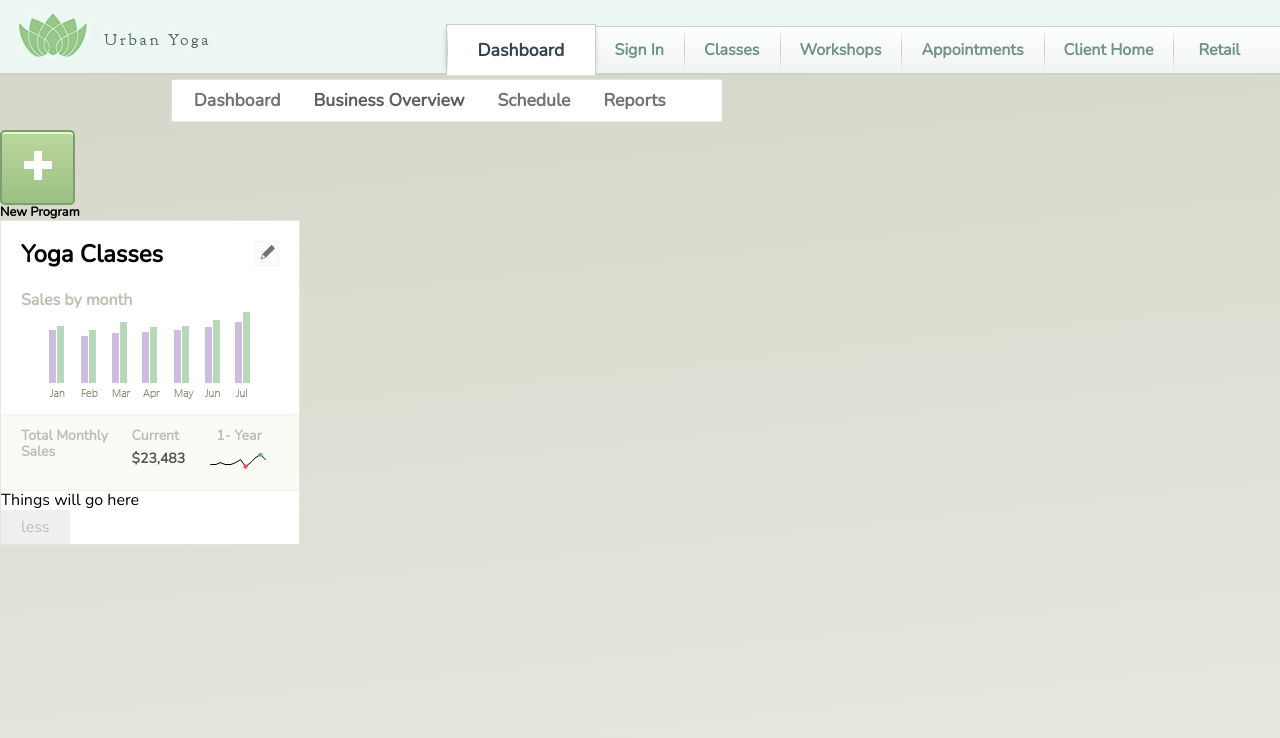
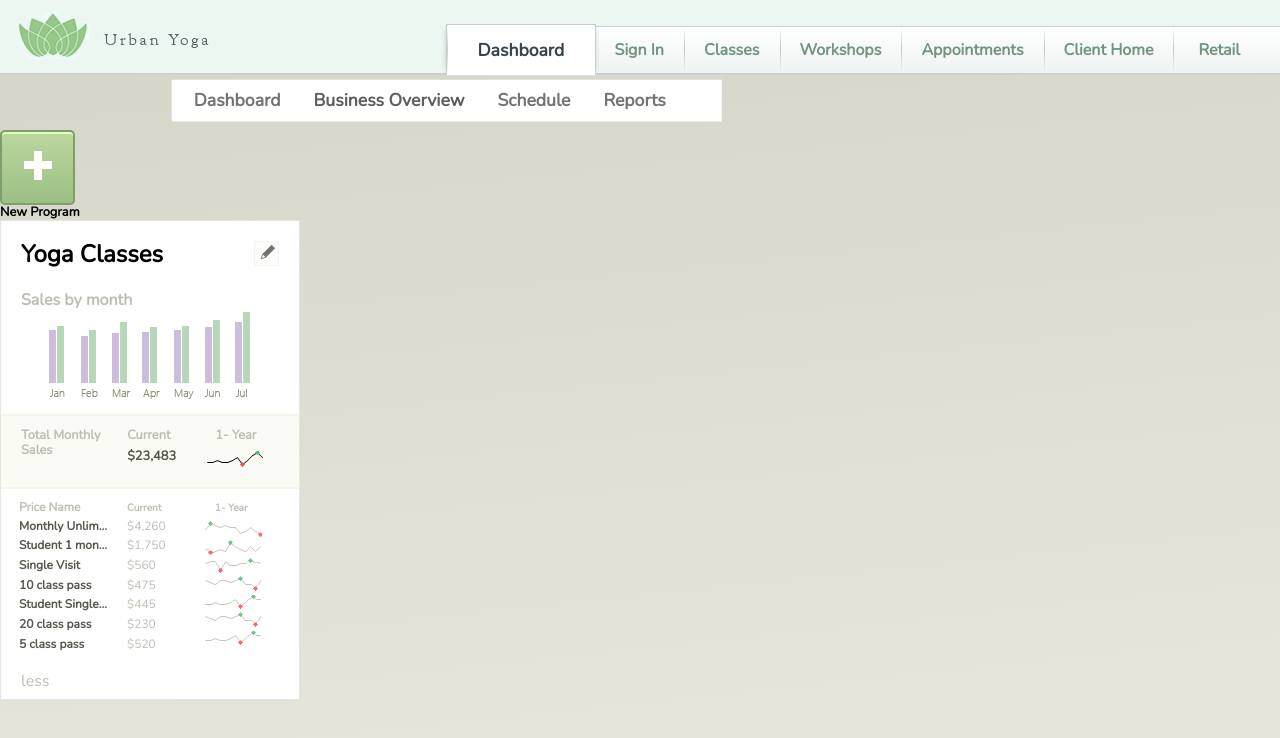
Before and after one commit to estenman/business-overview-react, a React (Create React App) app: page / in a window 1280 px wide. Both pictures are taken after a click on the button "more". Shown: the top 738 px of the page. Built offline with nearby package versions, Linux system fonts and the light colour scheme.

Commit message:
pricing detail section styling

```diff
--- a/src/components/program-detailed/ProgramDetail.css
+++ b/src/components/program-detailed/ProgramDetail.css
@@ -61,7 +61,7 @@
 
 .sales-header {
 	padding: 0px;
-	font-size: 0.875em;
+	font-size: 0.8em;
 	margin-right: 15px;
 }
 
@@ -70,7 +70,7 @@
 	justify-content: space-around;
 	width: 100%;
 	text-align: center;
-	font-size: 0.875em;
+	font-size: 0.8em;
 }
 
 .sales-num-headers {
@@ -88,10 +88,47 @@
 }
 
 /*Pricing detail section*/
+.pricing-container {
+	padding: .75em 1.25em;
+	text-align: left;
+	color: #bebeb5;
+	font-size: 0.75em;
+}
+
+.price-name-item {
+	font-weight: 600;
+	color: #58584f;
+	font-size: 1em;
+	text-overflow: ellipsis;
+	max-width: 92px;
+	white-space: nowrap;
+	overflow: hidden;
+}
+
+.price-current-item {
+	padding: 0px 30px 0px 15px;
+}
+
+th:nth-child(2){
+	padding: 0px 20px 0px 15px;
+}
+
+th:nth-child(2), th:nth-child(3) {
+	font-size: 0.85em;
+}
+
+th:nth-child(3) {
+	text-align: center;
+}
+
+th {
+	vertical-align: sub;
+}
 
 /*Toggle*/
 .toggle-copy {
 	padding: 0.5em 1.25em;
 	color: #bebeb5;
 	border: none;
+	background-color: #fff;
 }
--- a/src/components/program-detailed/ProgramDetailPricing.js
+++ b/src/components/program-detailed/ProgramDetailPricing.js
@@ -3,7 +3,50 @@ import React, { Component } from 'react';
 class ProgramDetailPricing extends Component {
 	render() {
 		return(
-			<div className="pricing-container">Things will go here</div>
+			<div className="pricing-container">
+				<table>
+					<thead>
+						<tr className="pricing-table-header">
+							<th>Price Name</th>
+							<th>Current</th>
+							<th>1- Year</th>
+						</tr>
+					</thead>
+					<tbody>
+						<tr>
+							<td className="price-name-item">Monthly Unlimited</td>
+							<td className="price-current-item">$4,260</td>
+							<td className="price-graph-item" rowspan="7">
+								<img className="price-graph-image" src="./assets/spark_lines.png" alt="Line graphs of sales" />
+							</td>
+						</tr>
+						<tr>
+							<td className="price-name-item">Student 1 month</td>
+							<td className="price-current-item">$1,750</td>
+						</tr>
+						<tr>
+							<td className="price-name-item">Single Visit</td>
+							<td className="price-current-item">$560</td>
+						</tr>
+						<tr>
+							<td className="price-name-item">10 class pass</td>
+							<td className="price-current-item">$475</td>
+						</tr>
+						<tr>
+							<td className="price-name-item">Student Single Visit</td>
+							<td className="price-current-item">$445</td>
+						</tr>
+						<tr>
+							<td className="price-name-item">20 class pass</td>
+							<td className="price-current-item">$230</td>
+						</tr>
+						<tr>
+							<td className="price-name-item">5 class pass</td>
+							<td className="price-current-item">$520</td>
+						</tr>
+					</tbody>
+				</table>
+			</div>
 		);
 	}
 }
```
